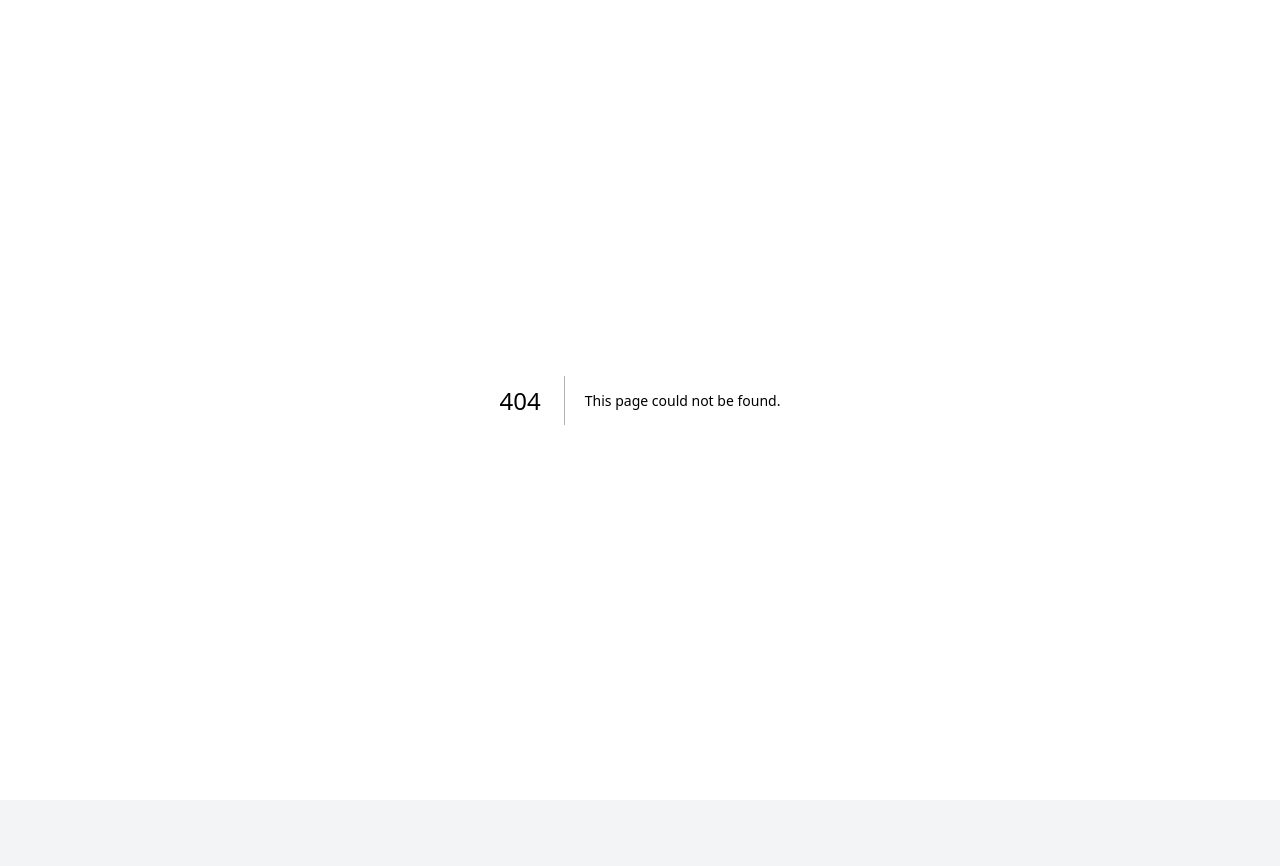
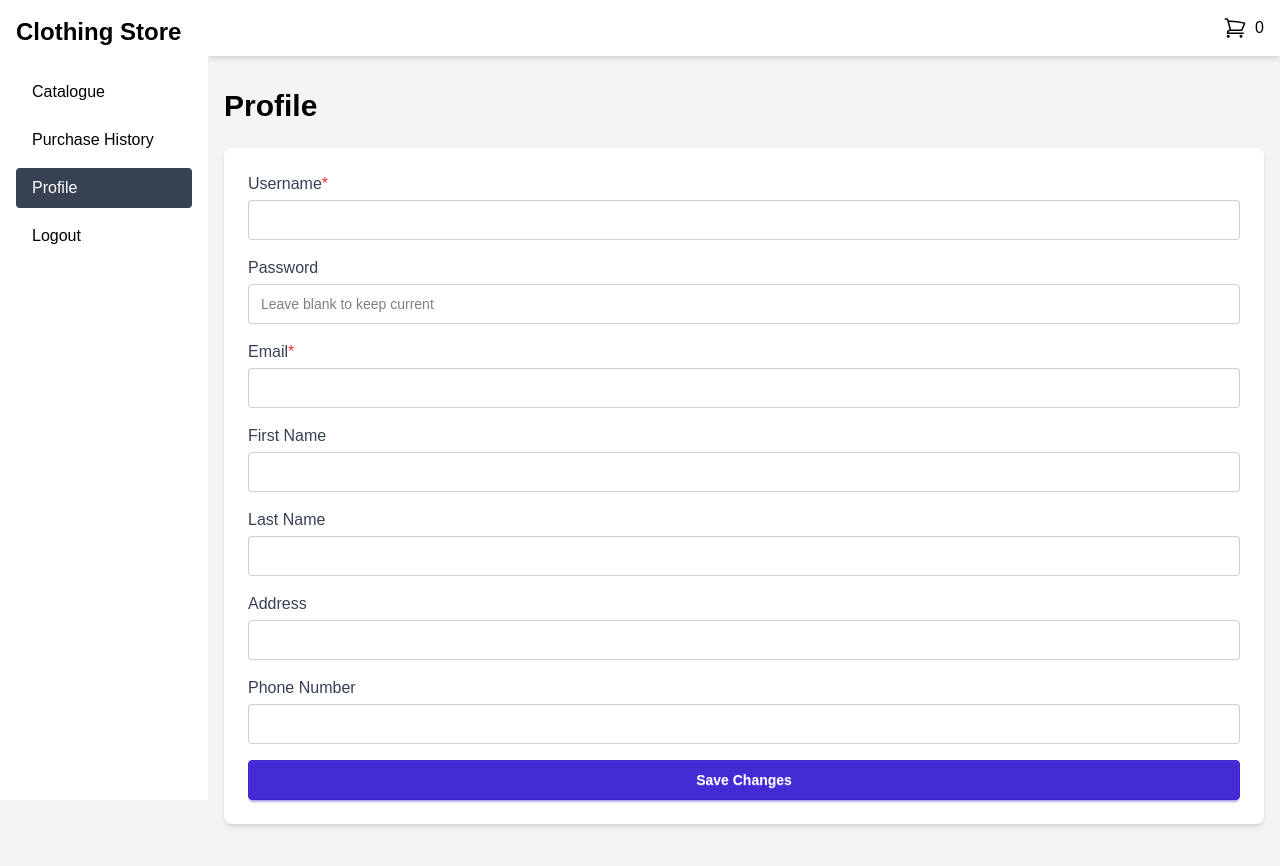
Before and after one commit to whitmanl/clothing-store-frontend, a Next.js app: page /profile in a window 1280 px wide. Before the commit this address had no page. Shown: the top 866 px of the page. Before the commit the page ends 800 px from the top, so only its background shows below. Built offline with nearby package versions, Linux system fonts and the light colour scheme.

Commit message:
add add profile page

```diff
--- a/app/catalogue/page.tsx
+++ b/app/catalogue/page.tsx
@@ -23,7 +23,7 @@ export default function Catalogue() {
   return (
     <Layout>
       <div className="container mx-auto py-8">
-        <h1 className="text-2xl font-bold mb-6">Product Catalogue</h1>
+        <h1 className="text-3xl font-bold mb-6">Product Catalogue</h1>
         <div className="grid grid-cols-1 md:grid-cols-2 lg:grid-cols-3 gap-6">
           {products.map((product) => (
             <ProductCard key={product._id} product={product} />
--- a/app/contexts/AuthProvider.tsx
+++ b/app/contexts/AuthProvider.tsx
@@ -13,25 +13,24 @@ import React, {
 } from "react";
 
 import useHttp from "./HttpProvider";
+import { Profile } from "../interfaces/profile";
 
 type authContextType = {
   isAuthenticated: boolean;
   isLoading: boolean;
-  user: any;
+  user: Profile | undefined;
   getUser: () => void;
   login: (email: string, password: string) => any;
   logout: () => void;
-  updateUser: (user: any) => void;
 };
 
 const authContextDefaultValues: authContextType = {
   isAuthenticated: false,
   isLoading: true,
-  user: {},
+  user: undefined,
   getUser: () => {},
   login: () => {},
   logout: () => {},
-  updateUser: () => {},
 };
 
 const AuthContext = createContext<authContextType>(authContextDefaultValues);
@@ -46,7 +45,7 @@ export const AuthProvider = ({ children }: { children: ReactNode }) => {
   const router = useRouter();
   const { get, post } = useHttp();
 
-  const [user, setUser] = useState<any>({});
+  const [user, setUser] = useState<Profile | undefined>();
   const [isLoading, setIsLoading] = useState(true);
 
   const getUser = useCallback(async () => {
@@ -54,11 +53,11 @@ export const AuthProvider = ({ children }: { children: ReactNode }) => {
     const token = Cookies.get("token");
     const userId = Cookies.get("userId");
     if (token && userId) {
-      const user = await get(`/users/${userId}`);
-      if (user && user.status != 401 && user.status != 403) {
-        setUser(user);
+      const userRes = await get(`/users/${userId}`);
+      if (userRes && userRes.status != 401 && userRes.status != 403) {
+        setUser(userRes);
       } else {
-        setUser({});
+        setUser(undefined);
         Cookies.remove("token");
         Cookies.remove("userId");
       }
@@ -71,37 +70,33 @@ export const AuthProvider = ({ children }: { children: ReactNode }) => {
   }, [getUser]);
 
   const login = async (username: string, password: string) => {
-    const user = await post("/users/login", { username, password });
-    if (user?.user) {
-      setUser(user?.user);
-      Cookies.set("token", user.accessToken);
-      Cookies.set("userId", user.user.id);
+    const userRes = await post("/users/login", { username, password });
+    if (userRes?.user) {
+      setUser(userRes?.user);
+      Cookies.set("token", userRes.accessToken);
+      Cookies.set("userId", userRes.user.id);
       router.push("/catalogue");
     }
     return user;
   };
 
   const logout = () => {
-    setUser({});
+    setUser(undefined);
     Cookies.remove("token");
+    Cookies.remove("userId");
     router.push("/login");
   };
 
-  const updateUser = async (user: any) => {
-    setUser(user.user);
-    Cookies.set("token", user.token);
-  };
 
   return (
     <AuthContext.Provider
       value={{
-        isAuthenticated: !_.isEmpty(user),
+        isAuthenticated: !!user,
         user,
         getUser,
         login,
         logout,
         isLoading,
-        updateUser,
       }}
     >
       {children}
--- a/app/contexts/CartProvider.tsx
+++ b/app/contexts/CartProvider.tsx
@@ -75,7 +75,7 @@ export const CartProvider = ({ children }: { children: ReactNode }) => {
 
   const checkout = async () => {
     const res = await post("/sales", {
-      userId: user.id,
+      userId: user?.id,
       products: cart.map((v) => ({
         productId: v.product._id,
         name: v.product.name,
--- a/app/history/page.tsx
+++ b/app/history/page.tsx
@@ -32,7 +32,7 @@ export default function Catalogue() {
 
   useEffect(() => {
     async function fetchHistory() {
-      const res = await get(`/sales/${user.id}`);
+      const res = await get(`/sales/${user?.id}`);
       if (res?.status) {
         showToast(res?.data?.message || "Please try again later", "error");
       } else {
@@ -128,7 +128,7 @@ export default function Catalogue() {
   return (
     <Layout>
       <div className="container mx-auto py-8">
-        <h1 className="text-2xl font-bold mb-6">Purchase History</h1>
+        <h1 className="text-3xl font-bold mb-6">Purchase History</h1>
         <div className="mb-6 space-y-4 text-right">
           <div className="flex gap-4">
             <input
--- /dev/null
+++ b/app/interfaces/profile.tsx
@@ -0,0 +1,10 @@
+export interface Profile {
+  id: string;
+  username: string;
+  password?: string;
+  email: string;
+  firstName?: string;
+  lastName?: string;
+  address?: string;
+  phoneNumber?: string;
+}
--- a/app/login/page.tsx
+++ b/app/login/page.tsx
@@ -63,6 +63,7 @@ export default function Login() {
     });
     setErrors({});
   }, [isSignup]);
+
   const getErrorInputCss = (error?: string) =>
     error ? "input-error" : "input-primary";
 
@@ -72,8 +73,8 @@ export default function Login() {
         <h1 className="text-2xl font-bold mb-6 text-center">
           {isSignup ? "Sign Up" : "Login"}
         </h1>
-        <form onSubmit={handleSubmit}>
-          <div className="mb-4">
+        <form onSubmit={handleSubmit} className="space-y-4">
+          <div>
             <label className="block mb-1 text-gray-700">Username</label>
             <input
               type="text"
@@ -88,7 +89,7 @@ export default function Login() {
               <p className="text-red-500 text-sm mt-1">{errors.username}</p>
             )}
           </div>
-          <div className="mb-4">
+          <div>
             <label className="block mb-1 text-gray-700">Password</label>
             <input
               type="password"
@@ -104,7 +105,7 @@ export default function Login() {
             )}
           </div>
           {isSignup && (
-            <div className="mb-4">
+            <div>
               <label className="block mb-1 text-gray-700">Email</label>
               <input
                 type="email"
--- /dev/null
+++ b/app/profile/page.tsx
@@ -0,0 +1,181 @@
+"use client";
+
+import { SyntheticEvent, useEffect, useState } from "react";
+import Layout from "../components/Layout";
+import useAuth from "../contexts/AuthProvider";
+import { FormError } from "../interfaces/login";
+import { isEmail, validPassword } from "../helpers/validation";
+import useHttp from "../contexts/HttpProvider";
+import { Profile } from "../interfaces/profile";
+import useToast from "../contexts/ToastProvider";
+
+export default function ProfilePage() {
+  const { user, getUser } = useAuth();
+  const { update } = useHttp();
+  const { showToast } = useToast();
+
+  const [formData, setFormData] = useState<Profile>({
+    id: "",
+    username: "",
+    email: "",
+  });
+
+  const [errors, setErrors] = useState<FormError>({});
+
+  useEffect(() => {
+    if (user) {
+      setFormData(user);
+    }
+  }, [user]);
+
+  const validateForm = () => {
+    const newErrors: FormError = {};
+    if (!formData?.username) newErrors.username = "Username is required";
+    if (!isEmail(formData?.email)) newErrors.email = "Invalid email format";
+    if (!formData?.email) newErrors.email = "Email is required";
+    if (formData?.password) {
+      if (!validPassword(formData?.password))
+        newErrors.password =
+          "Must be more than 8 characters, including number, lowercase letter, uppercase letter";
+    }
+
+    setErrors(newErrors);
+    return Object.keys(newErrors).length === 0;
+  };
+
+  const handleSubmit = async (
+    e: SyntheticEvent<HTMLFormElement, SubmitEvent>
+  ) => {
+    e.preventDefault();
+    if (!validateForm()) return;
+
+    const res = await update(`/users/${user?.id}`, formData);
+    if (res?.status) {
+      showToast(res?.data?.message || "Please try again later", "error");
+    } else {
+      showToast("Successfully updated your profile!");
+      setFormData((p) => ({ ...p, password: "" }));
+      await getUser();
+    }
+  };
+
+  return (
+    <Layout>
+      <div className="container mx-auto py-8">
+        <h1 className="text-3xl font-bold mb-6">Profile</h1>
+
+        <div className="bg-white p-6 rounded-lg shadow-md">
+          <form onSubmit={handleSubmit} className="space-y-4">
+            <div>
+              <label className="block mb-1 text-gray-700">
+                Username<span className="text-red-500">*</span>
+              </label>
+              <input
+                type="text"
+                name="username"
+                value={formData?.username}
+                onChange={(e) =>
+                  setFormData((p) => ({ ...p, username: e.target.value }))
+                }
+                className="input w-full"
+              />
+              {errors.username && (
+                <p className="text-red-500 text-sm mt-1">{errors.username}</p>
+              )}
+            </div>
+            <div>
+              <label className="block mb-1 text-gray-700">Password</label>
+              <input
+                type="password"
+                name="password"
+                value={formData?.password}
+                onChange={(e) =>
+                  setFormData((p) => ({ ...p, password: e.target.value }))
+                }
+                className="input w-full"
+                placeholder="Leave blank to keep current"
+              />
+              {errors.password && (
+                <p className="text-red-500 text-sm mt-1">{errors.password}</p>
+              )}
+            </div>
+            <div>
+              <label className="block mb-1 text-gray-700">
+                Email<span className="text-red-500">*</span>
+              </label>
+              <input
+                type="email"
+                name="email"
+                value={formData?.email}
+                onChange={(e) =>
+                  setFormData((p) => ({ ...p, email: e.target.value }))
+                }
+                className="input w-full"
+              />
+              {errors.email && (
+                <p className="text-red-500 text-sm mt-1">{errors.email}</p>
+              )}
+            </div>
+            <div>
+              <label className="block mb-1 text-gray-700">First Name</label>
+              <input
+                type="text"
+                name="firstName"
+                value={formData?.firstName}
+                onChange={(e) =>
+                  setFormData((p) => ({ ...p, firstName: e.target.value }))
+                }
+                className="input w-full"
+              />
+            </div>
+            <div>
+              <label className="block mb-1 text-gray-700">Last Name</label>
+              <input
+                type="text"
+                name="lastName"
+                value={formData?.lastName}
+                onChange={(e) =>
+                  setFormData((p) => ({ ...p, lastName: e.target.value }))
+                }
+                className="input w-full"
+              />
+            </div>
+            <div>
+              <label className="block mb-1 text-gray-700">Address</label>
+              <input
+                type="text"
+                name="address"
+                value={formData?.address}
+                onChange={(e) =>
+                  setFormData((p) => ({ ...p, address: e.target.value }))
+                }
+                className="input w-full"
+              />
+            </div>
+            <div>
+              <label className="block mb-1 text-gray-700">Phone Number</label>
+              <input
+                type="tel"
+                name="phoneNumber"
+                value={formData?.phoneNumber}
+                onChange={(e) =>
+                  setFormData((p) => ({ ...p, phoneNumber: e.target.value }))
+                }
+                className="input w-full"
+              />
+            </div>
+            <button
+              type="submit"
+              className="btn btn-primary w-full text-white py-2 px-4 rounded"
+            >
+              Save Changes
+            </button>
+          </form>
+        </div>
+      </div>
+    </Layout>
+  );
+}
+function showToast(arg0: any, arg1: string) {
+  throw new Error("Function not implemented.");
+}
```
